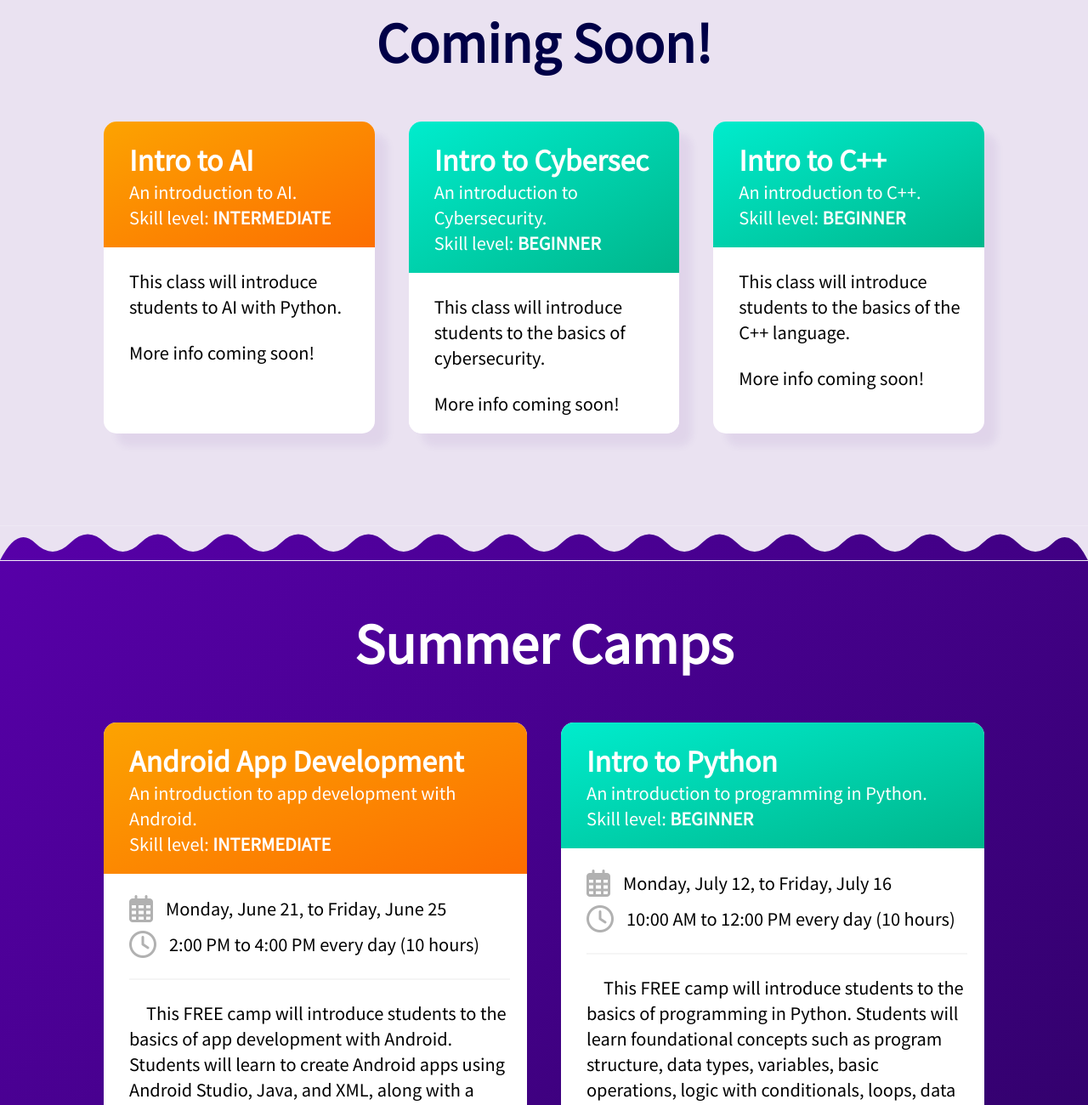
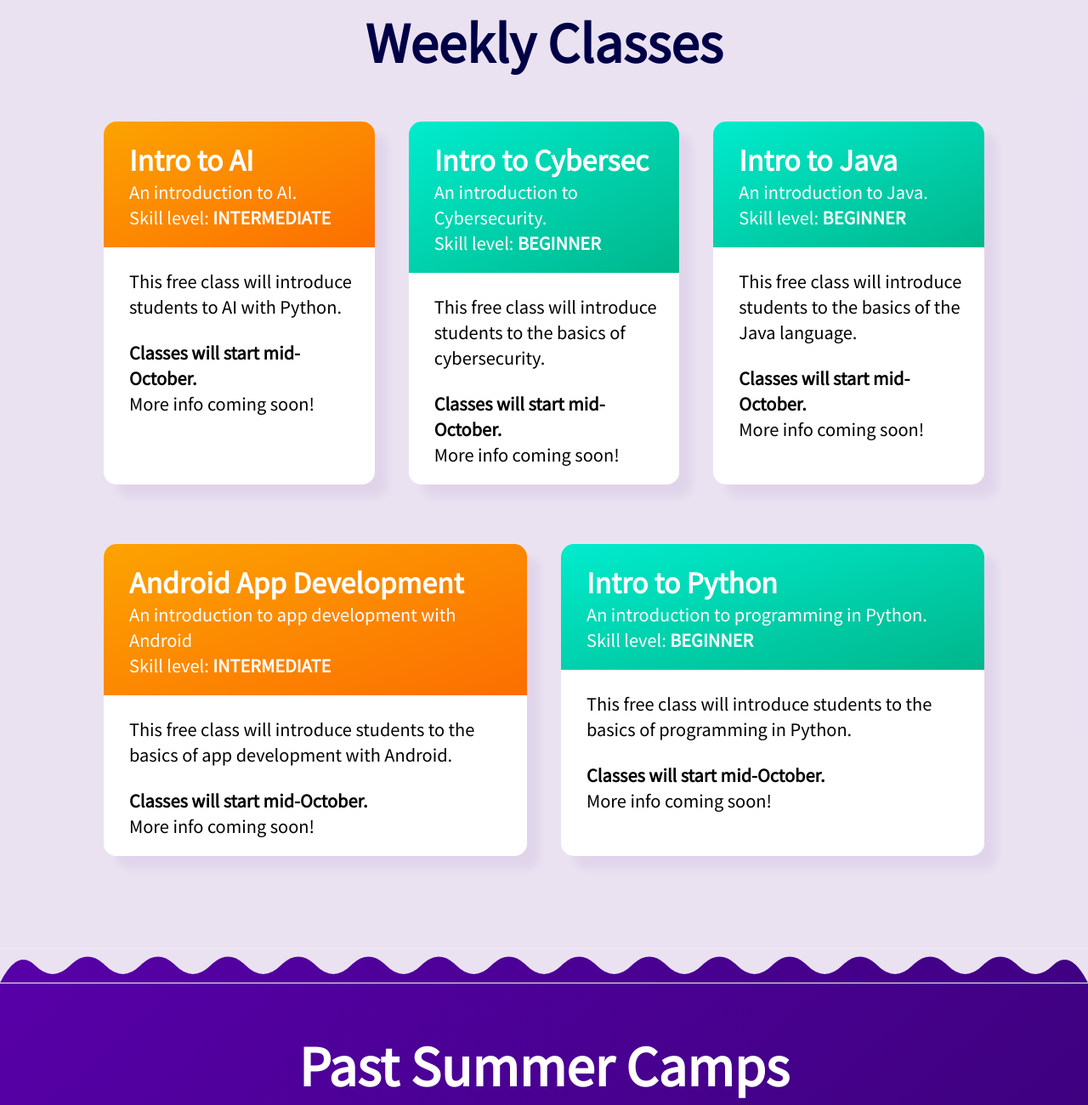
Before and after one commit to KG14/KG14.github.io, a website: page index.html in a window 1280 px wide. Shown: the part 646-1946 px from the top of the page at 85% size. Drawn offline with nearby package versions, Linux system fonts and the light colour scheme.

Commit message:
Added more weekly classes + info, changed summer camps to past

```diff
--- a/index.html
+++ b/index.html
@@ -57,12 +57,12 @@
                     Home
                   </a>
 
+                  <a class="navbar-item" onclick="scrollSection('#future-classes-section', true)">
+                    Weekly classes
+                  </a>
+
                   <a class="navbar-item" onclick="scrollSection('#classes-section', true)" >
                     Summer camps
-                  </a>
-
-                  <a class="navbar-item" onclick="scrollSection('#future-classes-section', true)">
-                    Future classes
                   </a>
 
                   <a class="navbar-item" onclick="scrollSection('#reviews-section', true)">
@@ -87,14 +87,14 @@
                     <span style="color: white">Ignited.</span>
                 </p></b>
                 <p class="is-size-3" style="color: white; margin: 20px;">We're a non-profit organization that aims to provide free, quality CS education through a variety of camps and classes.</p>
-                <button class="button is-danger is-rounded is-medium" id="see-classes-btn" style="margin-top: 70px; margin-bottom: 40px;" onclick="scrollSection('#classes-section', true)">See what we offer</button>
+                <button class="button is-danger is-rounded is-medium" id="see-classes-btn" style="margin-top: 70px; margin-bottom: 40px;" onclick="scrollSection('#future-classes-section', true)">See what we offer</button>
             </div>
         </section>
         <img src="purple_wave_gradient_bottom.svg" width="100%" style="display: block;">
 
         <section id="future-classes-section">
             <div class="container classes-container">
-                <b><p style="text-align: center; color: #000047; font-size: 60px;">Coming Soon!</p></b>
+                <b><p style="text-align: center; color: #000047; font-size: 60px;">Weekly Classes</p></b>
                 <div class="columns" style="margin-top: 30px;">
                     <div class="column class-card">
                         <div class="class-card-title is-intermediate">
@@ -103,8 +103,9 @@
                             <p class="is-size-5">Skill level: <b>INTERMEDIATE</b></p>
                         </div>
                         <div class="class-card-description">
-                            <p class="is-size-5">This class will introduce students to AI with Python.</p>
+                            <p class="is-size-5">This free class will introduce students to AI with Python.</p>
                             <br>
+                            <p class="is-size-5" style="font-weight: bold;">Classes will start mid-October.</p>
                             <p class="is-size-5">More info coming soon!</p>
                         </div>
                     </div>
@@ -116,21 +117,53 @@
                             <p class="is-size-5">Skill level: <b>BEGINNER</b></p>
                         </div>
                         <div class="class-card-description">
-                            <p class="is-size-5">This class will introduce students to the basics of cybersecurity.</p>
+                            <p class="is-size-5">This free class will introduce students to the basics of cybersecurity.</p>
                             <br>
+                            <p class="is-size-5" style="font-weight: bold;">Classes will start mid-October.</p>
                             <p class="is-size-5">More info coming soon!</p>
                         </div>
                     </div>
 
                     <div class="column class-card">
                         <div class="class-card-title is-beginner">
-                            <b><p class="is-size-3">Intro to C++</p></b>
-                            <p class="is-size-5">An introduction to C++.</p>
+                            <b><p class="is-size-3">Intro to Java</p></b>
+                            <p class="is-size-5">An introduction to Java.<p>
                             <p class="is-size-5">Skill level: <b>BEGINNER</b></p>
                         </div>
                         <div class="class-card-description">
-                            <p class="is-size-5">This class will introduce students to the basics of the C++ language.</p>
+                            <p class="is-size-5">This free class will introduce students to the basics of the Java language.</p>
                             <br>
+                            <p class="is-size-5" style="font-weight: bold;">Classes will start mid-October.</p>
+                            <p class="is-size-5">More info coming soon!</p>
+                        </div>
+                    </div>
+                </div>
+
+                <div class="columns" style="margin-top: 30px;">
+                    <div class="column class-card">
+                        <div class="class-card-title is-intermediate">
+                            <b><p class="is-size-3">Android App Development</p></b>
+                            <p class="is-size-5">An introduction to app development with Android</p>
+                            <p class="is-size-5">Skill level: <b>INTERMEDIATE</b></p>
+                        </div>
+                        <div class="class-card-description">
+                            <p class="is-size-5">This free class will introduce students to the basics of app development with Android.</p>
+                            <br>
+                            <p class="is-size-5" style="font-weight: bold;">Classes will start mid-October.</p>
+                            <p class="is-size-5">More info coming soon!</p>
+                        </div>
+                    </div>
+
+                    <div class="column class-card">
+                        <div class="class-card-title is-beginner">
+                            <b><p class="is-size-3">Intro to Python</p></b>
+                            <p class="is-size-5">An introduction to programming in Python.</p>
+                            <p class="is-size-5">Skill level: <b>BEGINNER</b></p>
+                        </div>
+                        <div class="class-card-description">
+                            <p class="is-size-5">This free class will introduce students to the basics of programming in Python.</p>
+                            <br>
+                            <p class="is-size-5" style="font-weight: bold;">Classes will start mid-October.</p>
                             <p class="is-size-5">More info coming soon!</p>
                         </div>
                     </div>
@@ -141,7 +174,7 @@
         <img src="purple_wave_gradient_top.svg" width="100%" style="display: block; transform: rotate(180deg);">
         <section id="classes-section" class="purple-gradient">
             <div class="container classes-container">
-                <b><p style="text-align: center; color: white; font-size: 60px;">Summer Camps</p></b>
+                <b><p style="text-align: center; color: white; font-size: 60px;">Past Summer Camps</p></b>
                 <div class="columns" style="margin-top: 30px;">
                     <div class="column class-card no-shadow">
                         <div class="class-card-title is-intermediate">
```
